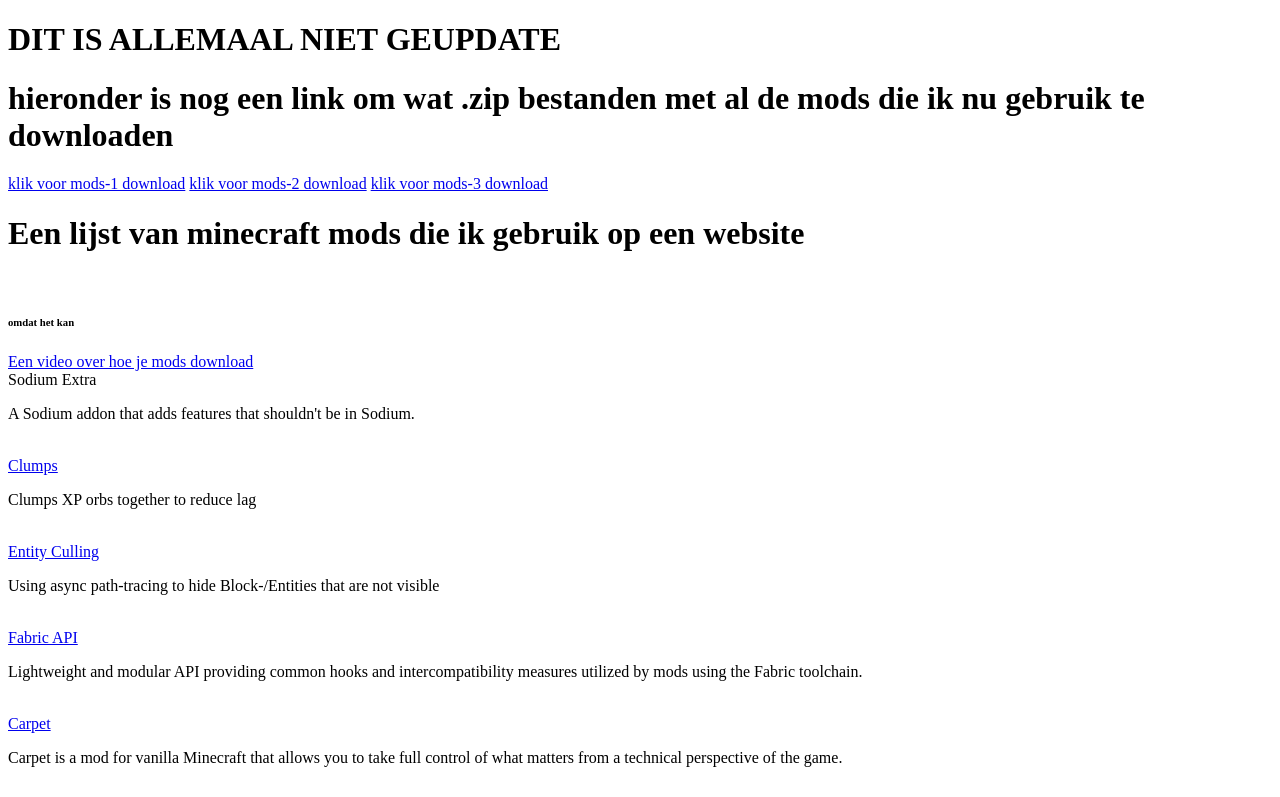
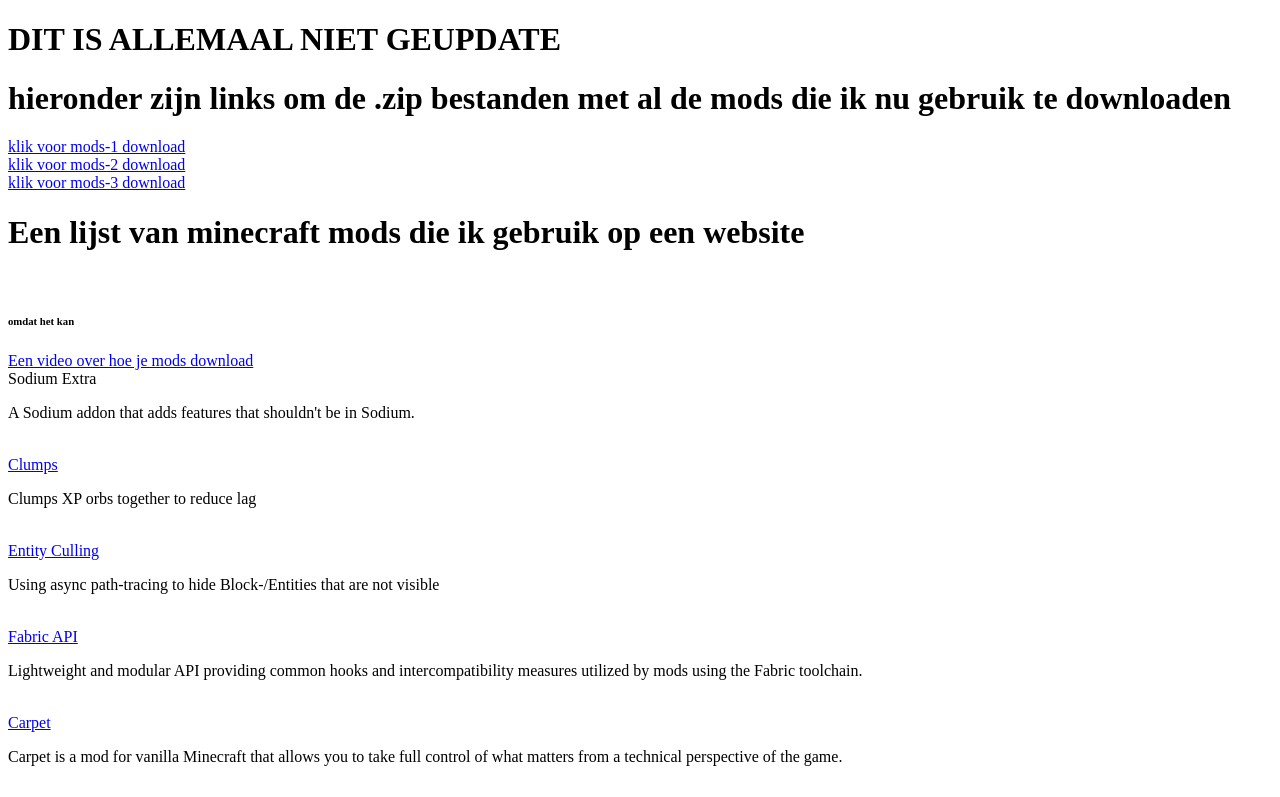
Before and after one commit to quix3908/mod-collection, a plain HTML site: page index.html in a window 1280 px wide. Shown: the top 797 px of the page. Drawn offline with Linux system fonts and the light colour scheme.

Commit message:
Update index.html

```diff
--- a/index.html
+++ b/index.html
@@ -3,9 +3,11 @@
 <body>
 
 <h1>DIT IS ALLEMAAL NIET GEUPDATE</h1>
-<h1>hieronder is nog een link om wat .zip bestanden met al de mods die ik nu gebruik te downloaden</h1>
+<h1>hieronder zijn links om de .zip bestanden met al de mods die ik nu gebruik te downloaden</h1>
 <a href="mc1.21.5mods-1.zip" download>klik voor mods-1 download</a>
+<br>
 <a href="mc1.21.5mods-2.zip" download>klik voor mods-2 download</a>
+<br>
 <a href="mc1.21.5mods-3.zip" download>klik voor mods-3 download</a>
 <br>
 <h1>Een lijst van minecraft mods die ik gebruik op een website</h1>
```
